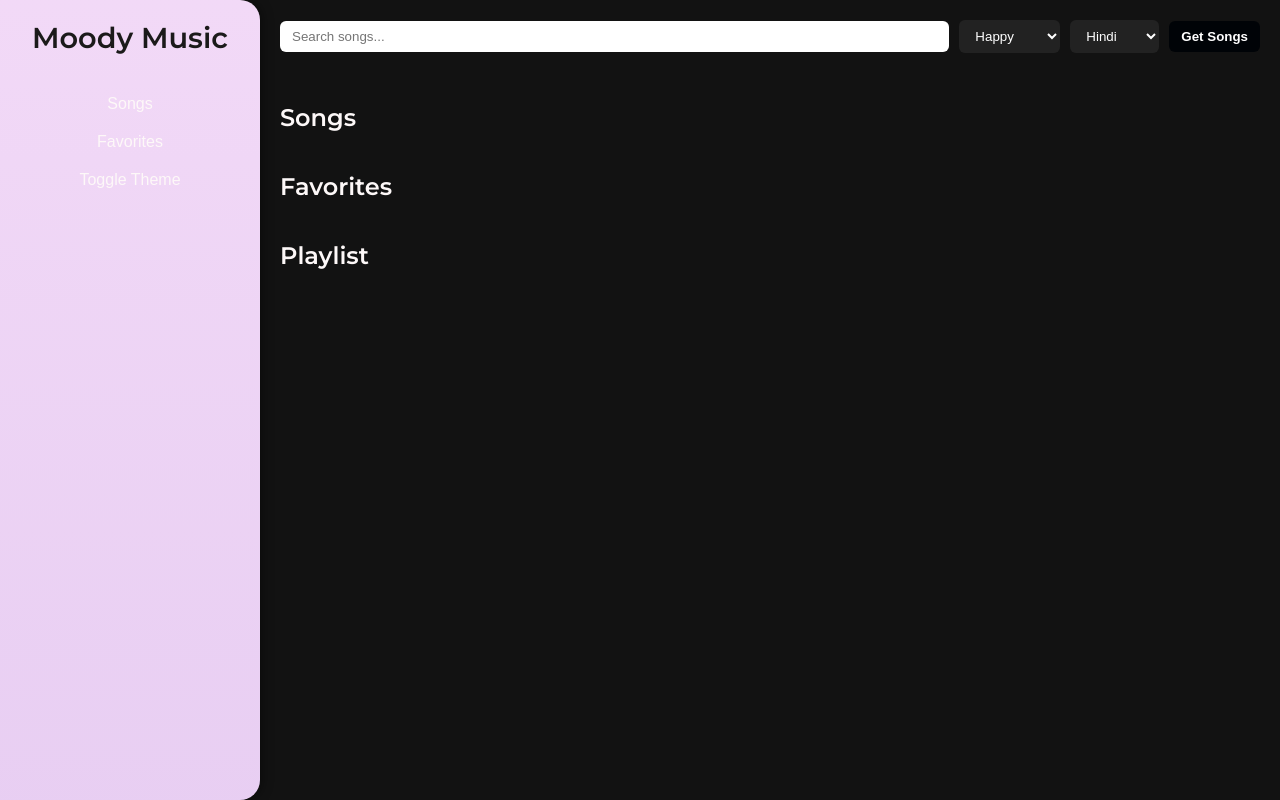
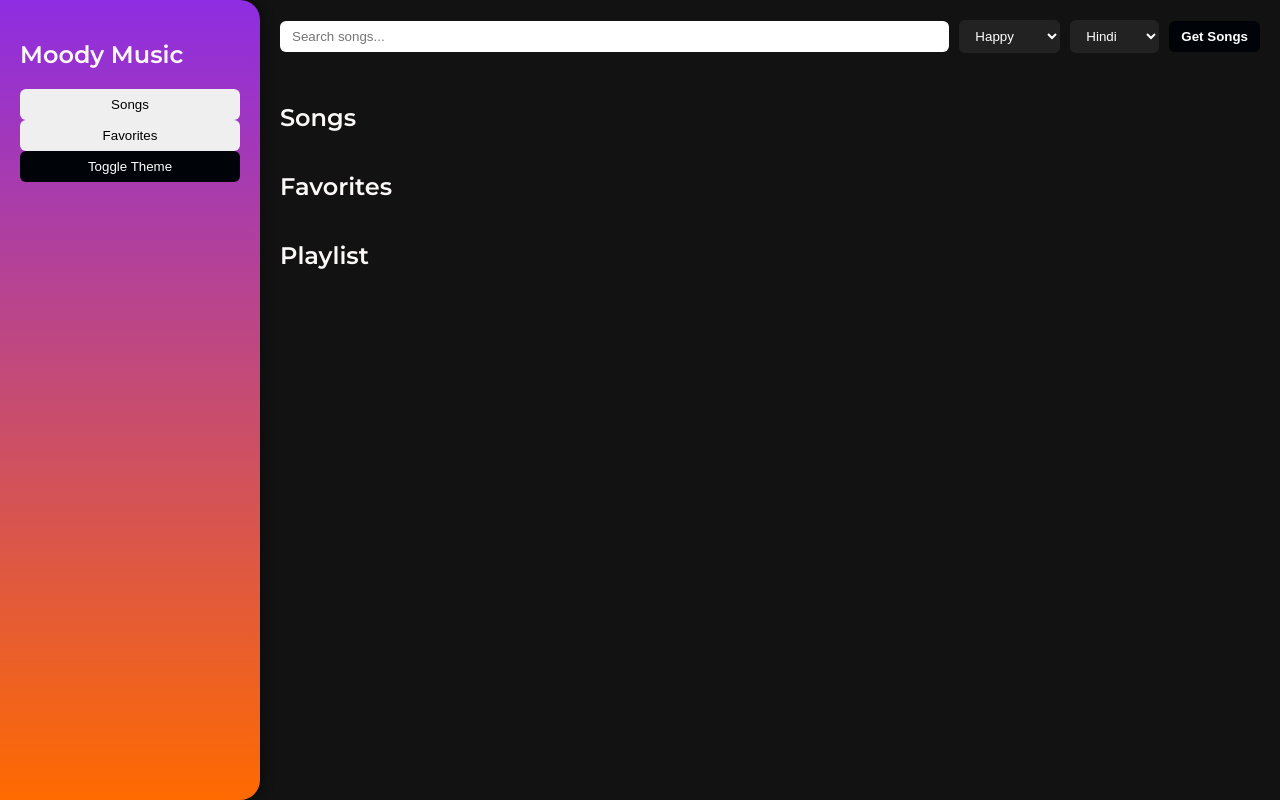
Before and after one commit to AboliSontakke/Moody-Music-Player, a Flask app: page / in a window 1280 px wide. Run offline with Flask 3, Linux system fonts and the light colour scheme.

Commit message:
Update index.html

```diff
--- a/templates/index.html
+++ b/templates/index.html
@@ -33,7 +33,7 @@ body.light {
 
 .sidebar {
   width: 220px;
-  background: linear-gradient(180deg, hsl(290, 65%, 91%), hsl(283, 59%, 88%));
+  background: linear-gradient(180deg, #8e2de2, #ff6a00); /* Purple → Orange gradient */
   display: flex;
   flex-direction: column;
   padding: 20px;
@@ -41,9 +41,6 @@ body.light {
   box-shadow: 2px 0 12px rgba(0,0,0,0.4);
 }
 
-.sidebar h2 { margin: 0 0 30px; font-weight: 700; font-size: 1.8rem; color: #1b1a1a; text-align: center; }
-.sidebar button { background: none; border: none; color: inherit; font-size: 16px; padding: 10px 0; cursor: pointer; }
-.sidebar button:hover { color: var(--primary-color); }
 
 .main { flex: 1; padding: 20px; display: flex; flex-direction: column; }
 .controls { display: flex; gap: 10px; flex-wrap: wrap; margin-bottom: 10px; align-items: center; }
```
